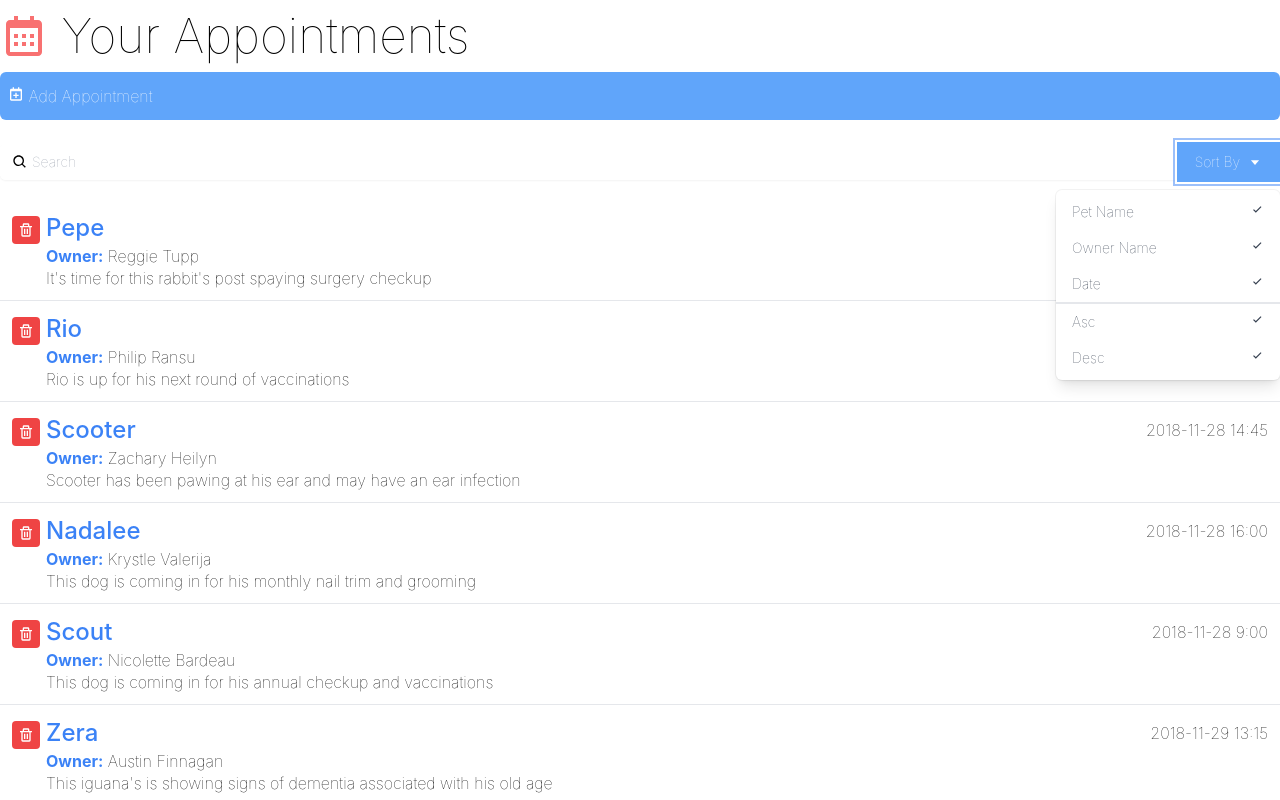
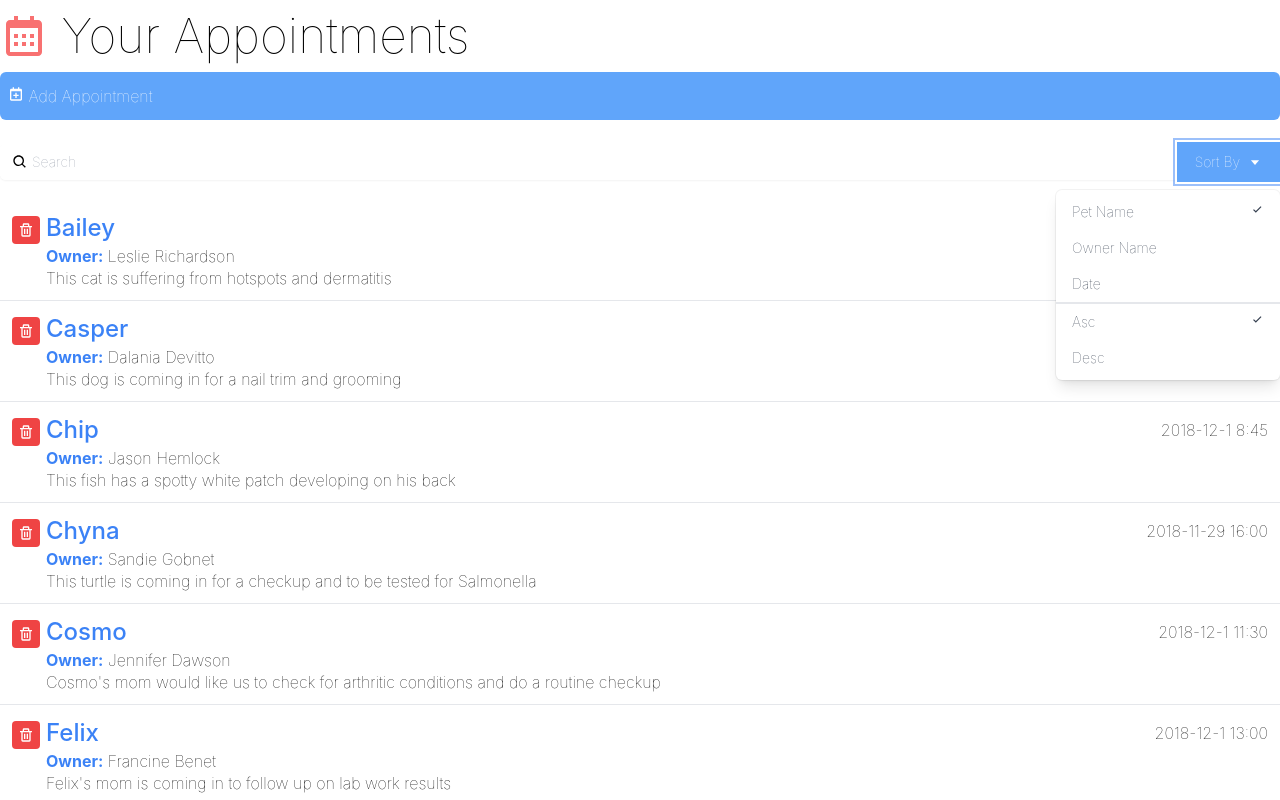
Before and after one commit to sevrinn/react-interface, a React (Create React App) app: page / in a window 1280 px wide. Both pictures are taken after a click on the button "Sort By". Shown: the top 800 px of the page. Built offline with nearby package versions, Linux system fonts and the light colour scheme.

Commit message:
programmed sort interface on sortBy toggle dropdown

```diff
--- a/src/App.js
+++ b/src/App.js
@@ -8,13 +8,22 @@
 function App() {
   let [appointmentList, setAppoinmentList] = useState([])
   let [query, setQuery] = useState('')
+  let [sortBy, setSortBy] = useState('petName')
+  let [orderBy, setOrderBy] = useState('asc')
 
-  const filteredAppointments = appointmentList.filter((item) => {
+  const filteredAppointments = appointmentList
+    .filter((item) => {
       return (
         item.petName.toLowerCase().includes(query.toLowerCase()) ||
         item.ownerName.toLowerCase().includes(query.toLowerCase()) ||
         item.aptNotes.toLowerCase().includes(query.toLowerCase())
       )
+    })
+    .sort((a, b) => {
+      let order = orderBy === 'asc' ? 1 : -1
+      return a[sortBy].toLowerCase() < b[sortBy].toLowerCase()
+        ? -1 * order
+        : 1 * order
     })
 
   const fetchData = useCallback(() => {
@@ -35,7 +44,14 @@
         Appointments
       </h1>
       <AddAppointment />
-      <Search query={query} onQueryChange={(myQuery) => setQuery(myQuery)} />
+      <Search
+        query={query}
+        onQueryChange={(myQuery) => setQuery(myQuery)}
+        orderBy={orderBy}
+        onOrderByChange={(mySort) => setOrderBy(mySort)}
+        sortBy={sortBy}
+        onSortByChange={(mySort) => setSortBy(mySort)}
+      />
 
       <ul className='divide-y divide-gray-200'>
         {filteredAppointments.map((appointment) => (
--- a/src/components/Search.js
+++ b/src/components/Search.js
@@ -2,7 +2,13 @@
 import { BiSearch, BiCaretDown, BiCheck } from 'react-icons/bi'
 import { useState } from 'react'
 
-const DropDown = ({ toggle }) => {
+const DropDown = ({
+  toggle,
+  sortBy,
+  onSortByChange,
+  orderBy,
+  onOrderByChange,
+}) => {
   if (!toggle) {
     return null
   }
@@ -18,40 +24,52 @@
         aria-labelledby='options-menu'
       >
         <div
+          onClick={() => onSortByChange('petName')}
           className='px-4 py-2 text-sm text-gray-700 hover:bg-gray-100 hover:text-gray-900 flex justify-between cursor-pointer'
           role='menuitem'
         >
-          Pet Name <BiCheck />
+          Pet Name {sortBy === 'petName' && <BiCheck />}
         </div>
         <div
+          onClick={() => onSortByChange('ownerName')}
           className='px-4 py-2 text-sm text-gray-700 hover:bg-gray-100 hover:text-gray-900 flex justify-between cursor-pointer'
           role='menuitem'
         >
-          Owner Name <BiCheck />
+          Owner Name {sortBy === 'ownerName' && <BiCheck />}
         </div>
         <div
+          onClick={() => onSortByChange('aptDate')}
           className='px-4 py-2 text-sm text-gray-700 hover:bg-gray-100 hover:text-gray-900 flex justify-between cursor-pointer'
           role='menuitem'
         >
-          Date <BiCheck />
+          Date {sortBy === 'aptDate' && <BiCheck />}
         </div>
         <div
+          onClick={() => onOrderByChange('asc')}
           className='px-4 py-2 text-sm text-gray-700 hover:bg-gray-100 hover:text-gray-900 flex justify-between cursor-pointer border-gray-1 border-t-2'
           role='menuitem'
         >
-          Asc <BiCheck />
+          Asc {orderBy === 'asc' && <BiCheck />}
         </div>
         <div
+          onClick={() => onOrderByChange('desc')}
           className='px-4 py-2 text-sm text-gray-700 hover:bg-gray-100 hover:text-gray-900 flex justify-between cursor-pointer'
           role='menuitem'
         >
-          Desc <BiCheck />
+          Desc {orderBy === 'desc' && <BiCheck />}
         </div>
       </div>
     </div>
   )
 }
-const Search = ({ query, onQueryChange }) => {
+const Search = ({
+  query,
+  onQueryChange,
+  sortBy,
+  onSortByChange,
+  orderBy,
+  onOrderByChange,
+}) => {
   let [toggleSort, setToggleSort] = useState(false)
   return (
     <div className='py-5'>
@@ -85,7 +103,13 @@
             >
               Sort By <BiCaretDown className='ml-2' />
             </button>
-            <DropDown toggle={toggleSort} />
+            <DropDown
+              toggle={toggleSort}
+              sortBy={sortBy}
+              onSortByChange={(mySort) => onSortByChange(mySort)}
+              orderBy={orderBy}
+              onOrderByChange={(myOrder) => onOrderByChange(myOrder)}
+            />
           </div>
         </div>
       </div>
```
Lines whose indentation alone changed are shown as unchanged.
